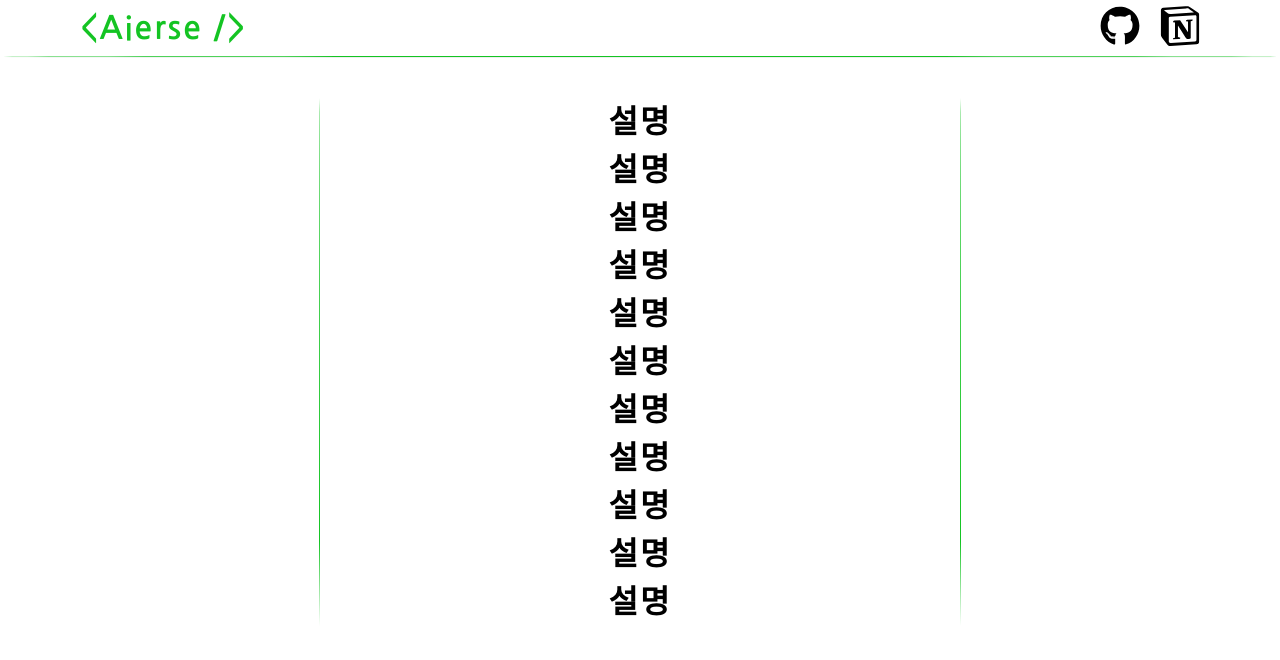
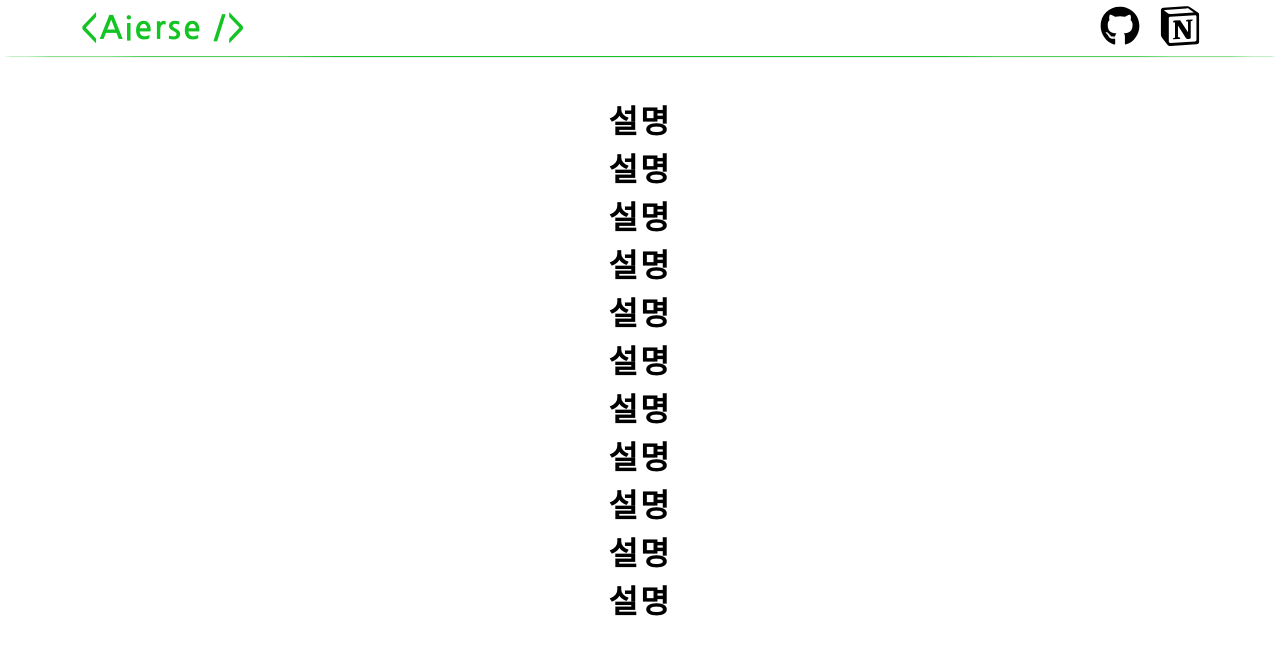
Before and after one commit to Aierse/blog, a Vue app: page / in a window 1280 px wide. Shown: the top 660 px of the page. Built offline with nearby package versions, Linux system fonts and the light colour scheme.

Commit message:
Feat: 미디어 쿼리 Body 적용

```diff
--- a/src/components/layouts/BodyLayout.vue
+++ b/src/components/layouts/BodyLayout.vue
@@ -20,6 +20,7 @@ main {
   margin: 4rem 0;
 }
 
+@media (min-width: 82rem) {
   article {
     width: 50%;
     text-align: center;
@@ -31,4 +32,16 @@ article {
 
     background: linear-gradient(white, 8%, var(--main-color) 84%, white);
   }
+}
+
+@media (max-width: 82rem) {
+  article {
+    width: 100%;
+    text-align: center;
+  }
+
+  .vertical {
+    display: none;
+  }
+}
 </style>
```
Lines whose indentation alone changed are shown as unchanged.
